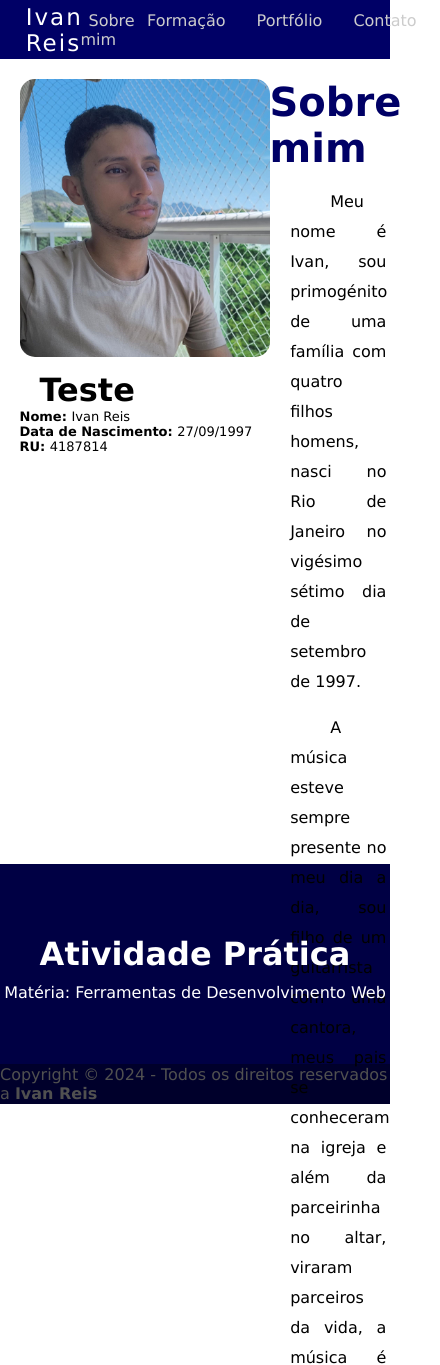
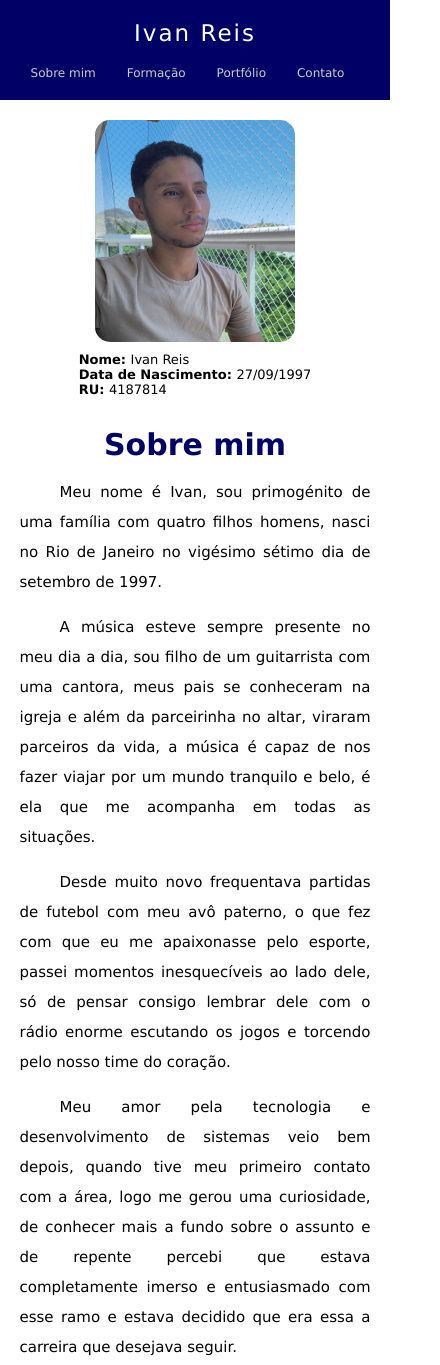
Before and after one commit to Ivan-ReisDev/atividade-pratica, a plain HTML site: page index.html in a window 390 px wide. Shown: the top 1365 px of the page, 440 px wide, since content can reach past the window. Drawn offline with Linux system fonts and the light colour scheme.

Commit message:
Atualização

```diff
--- a/index.html
+++ b/index.html
@@ -27,7 +27,6 @@
                 <img src="src/img/img.jpg" alt="">
             </div>
             <div class="infoPessoal">
-                <h1>Teste</h1>
                 <h3>Nome: <span>Ivan Reis</span></h3>
                 <h3>Data de Nascimento: <span>27/09/1997</span></h3>
                 <h3>RU: <span>4187814</span></h3>
--- a/src/style/style.Index.css
+++ b/src/style/style.Index.css
@@ -22,7 +22,7 @@ h1 {
 
 header {
   width: 100vw;
-  height: 7vh;
+  height: 60px;
   background-color: #000066;
   display: flex;
   flex-direction: row;
@@ -49,6 +49,7 @@ a {
 
 footer {
     background-color: #000044;
+    margin-top: 2em;
 }
 .contentFooter {
     display: flex;
@@ -95,7 +96,7 @@ footer {
 }
 
 .content {
-    height: 93vh;
+    height: auto;
     margin: 20px 0 0 0;
     padding: 0 5%;
     display: flex;
@@ -134,7 +135,6 @@ footer {
     color: #000066;
 }
 
-
 .img {
     overflow: hidden;
 }
@@ -155,13 +155,12 @@ footer {
 
 .infoPessoal span {
     font-weight: normal;
-
 }
-
 
 .contentInfo {
     width: 80%;
-    height: 93vh;
+    height: auto;
+    min-height: 90vh;
     display: flex;
     align-items: center;
     flex-direction: column;
@@ -182,7 +181,111 @@ footer {
 }
 
 .contentInfo h2 {
+
     font-size: 40px;
     color: #000066;
 
 }
+
+@media (max-width: 761px) {
+
+    header {
+        flex-direction: column;
+        justify-content: center;
+        align-items: center;
+        height: 100px;
+
+    }
+
+    nav {
+        width: 100%;
+        margin: 1em 0 0 0;
+
+    }
+
+    .logo {
+        width: 100vw;
+        margin: 0;
+
+    }
+
+    .img img {
+        width: 80px;
+
+    }
+
+    .logo h1 {
+        margin: 0;
+
+    }
+    .content {
+        flex-direction: column;
+        justify-content: center;
+        align-items: center;
+
+    }
+    .img {
+        display: flex;
+        justify-content: center;
+        align-items: center;
+
+    }
+    .img img {
+        width: 200px;
+
+    }
+    .contentInfo {
+        width: 100%;
+
+    }
+    .contentInfo h2 {
+        font-size: 30px;
+        margin-top: 1em;
+
+    }
+
+    .contentInfo p {
+        font-size: 15px;
+        width: 100%;
+
+    }
+
+}
+
+@media (max-width: 560px) {
+
+    .contentFooter h1 {
+        margin: 10px;
+
+    }
+
+    .contentFooter h1 {
+        font-size: 25px;
+
+    }
+
+    .contentFooter span {
+        font-size: 15px;
+    }
+
+    .footerF p {
+        font-size: 13px;
+
+    }
+
+
+}
+
+@media (max-width: 423px) {
+
+    .manuLi {
+        font-size: 12px;
+
+    }
+
+    .footerF p {
+        font-size: 12px;
+
+    }
+
+}
--- a/src/style/style.portfolio.css
+++ b/src/style/style.portfolio.css
@@ -1,5 +1,5 @@
 .contentCard {
-    display: flex;
+    display: grid;
     margin-top: 1em;
 
 }
```
